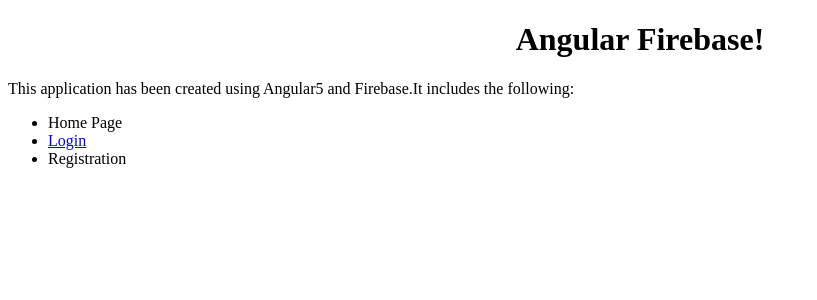
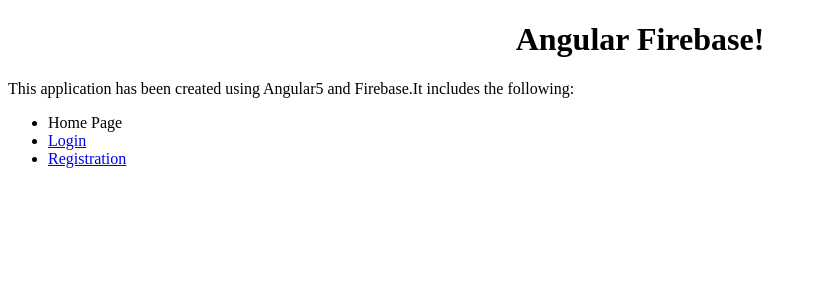
Before and after one commit to varunnayyar76/ng-firebase, an Angular app: page /home in a window 1280 px wide. Shown: the top 300 px of the page, without its empty margins (0-817 px from the left). Built offline with nearby package versions, Linux system fonts and the light colour scheme.

Commit message:
initialized registration module

```diff
--- a/src/app/app-routing/app-routing.module.ts
+++ b/src/app/app-routing/app-routing.module.ts
@@ -3,8 +3,9 @@
 
 const routes: Routes = [
   { path: '', redirectTo: '/home', pathMatch: 'full' },
+  { path: 'home',  loadChildren: '../home/home.module#HomeModule' },
   { path: 'login', loadChildren: '../login/login.module#LoginModule' },
-  { path: 'home',  loadChildren: '../home/home.module#HomeModule' },
+  { path: 'registration',  loadChildren: '../registration/registration.module#RegistrationModule' },
   { path: '**', redirectTo: '/home' }
 ];
 
--- a/src/app/home/home.component.html
+++ b/src/app/home/home.component.html
@@ -9,6 +9,6 @@
       <ul>
         <li>Home Page</li>
         <li><a routerLink="/login">Login</a></li>
-        <li>Registration</li>
+        <li><a routerLink="/registration">Registration</a></li>
       </ul>
   </div>
--- /dev/null
+++ b/src/app/registration/registration.component.html
@@ -0,0 +1,3 @@
+<p>
+  registration works!
+</p>
--- /dev/null
+++ b/src/app/registration/registration.component.ts
@@ -0,0 +1,15 @@
+import { Component, OnInit } from '@angular/core';
+
+@Component({
+  selector: 'app-registration',
+  templateUrl: './registration.component.html',
+  styleUrls: ['./registration.component.css']
+})
+export class RegistrationComponent implements OnInit {
+
+  constructor() { }
+
+  ngOnInit() {
+  }
+
+}
--- /dev/null
+++ b/src/app/registration/registration.routing.ts
@@ -0,0 +1,9 @@
+import { ModuleWithProviders } from '@angular/core';
+import { Routes, RouterModule } from '@angular/router';
+
+import { RegistrationComponent } from "./registration.component";
+
+const routes: Routes = [
+    { path: '', component: RegistrationComponent }
+];
+export const routing: ModuleWithProviders = RouterModule.forChild(routes);
```
Also changed, not shown: src/app/registration/registration.module.ts (added, +16 -0 lines), src/app/registration/registration.component.css (added), 1 other file (tests, documents, lock files or other folders).
